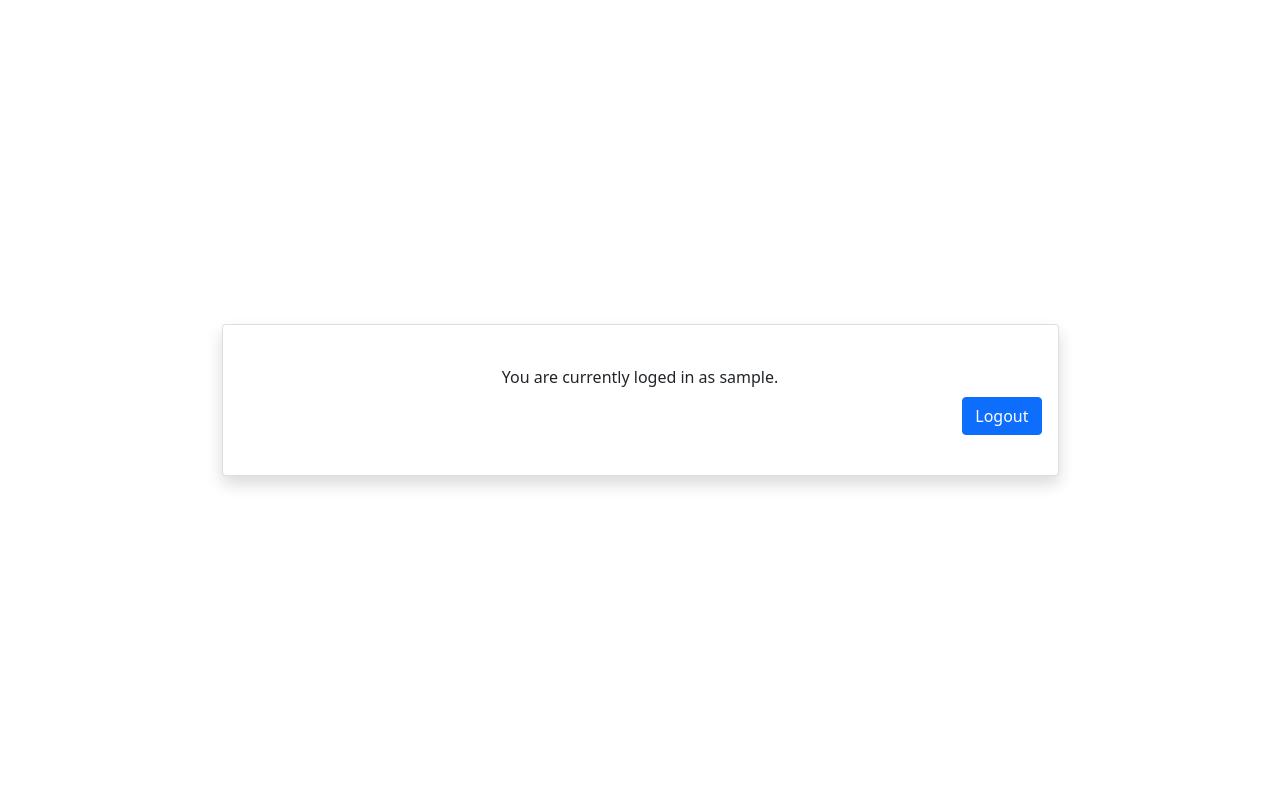
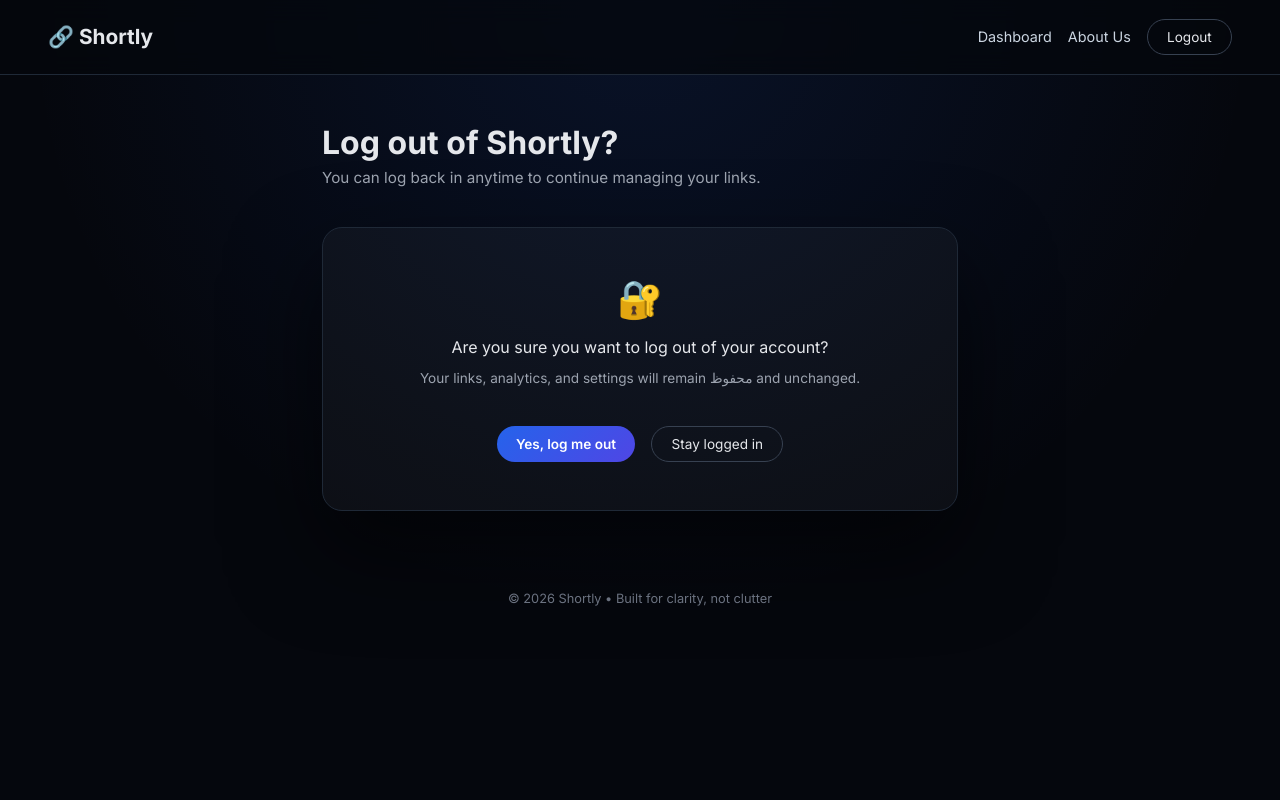
Before and after one commit to Alinps/django-url-shortener, a Django app: page /logout/ in a window 1280 px wide. Run offline with Django 4.2, Linux system fonts and the light colour scheme; the visitor is signed in with stand-in values (Sample User, id 1).

Commit message:
changed the ui of logout confirmation

```diff
--- /dev/null
+++ b/app/static/css/logout_confirm.css
@@ -0,0 +1,99 @@
+* {
+  margin: 0;
+  padding: 0;
+  box-sizing: border-box;
+  font-family: 'Inter', sans-serif;
+}
+
+body {
+  background:
+    radial-gradient(circle at top, rgba(37,99,235,0.12), transparent 60%),
+    #05070d;
+  color: #e5e7eb;
+  min-height: 100vh;
+}
+
+/* PAGE */
+.page {
+  max-width: 700px;
+  margin: 0 auto;
+  padding: 3rem 2rem;
+}
+
+/* HEADER */
+.page-header h1 {
+  font-size: 2rem;
+  margin-bottom: 0.4rem;
+}
+
+.subtitle {
+  color: #9ca3af;
+  font-size: 0.95rem;
+}
+
+/* CARD */
+.confirm-card {
+  margin-top: 2.5rem;
+  background: rgba(255,255,255,0.03);
+  border: 1px solid #1f2937;
+  border-radius: 20px;
+  padding: 3rem;
+  box-shadow: 0 40px 90px rgba(0,0,0,0.6);
+  text-align: center;
+}
+
+/* ICON */
+.icon {
+  font-size: 2.3rem;
+  margin-bottom: 1rem;
+}
+
+/* TEXT */
+.message {
+  font-size: 1rem;
+  margin-bottom: 0.8rem;
+}
+
+.note {
+  font-size: 0.85rem;
+  color: #9ca3af;
+  margin-bottom: 2.5rem;
+}
+
+/* ACTIONS */
+.actions {
+  display: flex;
+  justify-content: center;
+  gap: 1rem;
+  flex-wrap: wrap;
+}
+
+.btn {
+  padding: 0.7rem 1.6rem;
+  border-radius: 999px;
+  text-decoration: none;
+  font-size: 0.9rem;
+  cursor: pointer;
+  border: none;
+}
+
+/* PRIMARY */
+.btn.primary {
+  background: linear-gradient(135deg, #2563eb, #4f46e5);
+  color: white;
+  font-weight: 600;
+}
+
+/* CANCEL */
+.btn.ghost {
+  border: 1px solid #374151;
+  color: #e5e7eb;
+  background: transparent;
+}
+
+/* RESPONSIVE */
+@media (max-width: 600px) {
+  .confirm-card {
+    padding: 2.2rem;
+  }
+}
--- a/app/templates/logout.html
+++ b/app/templates/logout.html
@@ -1,33 +1,57 @@
 <!DOCTYPE html>
 <html lang="en">
 <head>
-    <meta charset="UTF-8">
-    <meta name="viewport" content="width=device-width, initial-scale=1.0">
-     <link href="https://cdn.jsdelivr.net/npm/bootstrap@5.0.2/dist/css/bootstrap.min.css" rel="stylesheet" integrity="sha384-EVSTQN3/azprG1Anm3QDgpJLIm9Nao0Yz1ztcQTwFspd3yD65VohhpuuCOmLASjC" crossorigin="anonymous">
-    <title>Document</title>
+  <meta charset="UTF-8">
+  {%load static%}
+  <title>Log out — Shortly</title>
+  <meta name="viewport" content="width=device-width, initial-scale=1.0">
+
+  <link href="https://fonts.googleapis.com/css2?family=Inter:wght@300;400;600;700&display=swap" rel="stylesheet">
+  <link rel="stylesheet" href="{%static 'css/logout_confirm.css'%}">
+  <link rel="stylesheet" href="{%static 'css/navbar.css'%}">
+  <link rel="stylesheet" href="{%static 'css/footer.css'%}">
 </head>
 <body>
-    <div class="container">
-        <div class="d-flex justify-content-center align-items-center vh-100">
-        <div class="card w-75 shadow py-4">
-            <div class="card-body">
-                 {%if user.is_authenticated%}
-                 <p class="card-title text-center">You are currently loged in as {{context.user}}.</p>
-                 <form method="POST">
-                    {%csrf_token%}
-                    <button type="submit" class="btn btn-primary float-end">Logout</button>
-                 </form>
+{%include 'partials/navbar.html'%}
+<main class="page">
 
-                 {%else%}
-                    <p class="card-text text-center">You are not currently loged in </p>
-                {%endif%}
-            </div>
-        </div>
+  <!-- HEADER -->
+  <section class="page-header">
+    <h1>Log out of Shortly?</h1>
+    <p class="subtitle">
+      You can log back in anytime to continue managing your links.
+    </p>
+  </section>
 
-        </div>
-    </div>
+  <!-- CONFIRM CARD -->
+  <section class="confirm-card">
 
+    <div class="icon">🔐</div>
 
-  <script src="https://cdn.jsdelivr.net/npm/bootstrap@5.0.2/dist/js/bootstrap.bundle.min.js" integrity="sha384-MrcW6ZMFYlzcLA8Nl+NtUVF0sA7MsXsP1UyJoMp4YLEuNSfAP+JcXn/tWtIaxVXM" crossorigin="anonymous"></script>
+    <p class="message">
+      Are you sure you want to log out of your account?
+    </p>
+
+    <p class="note">
+      Your links, analytics, and settings will remain محفوظ and unchanged.
+    </p>
+
+    <form method="post">
+       {% csrf_token %}
+
+      <div class="actions">
+        <button type="submit" class="btn primary">
+          Yes, log me out
+        </button>
+        <a href="{%url 'home'%}" class="btn ghost">
+          Stay logged in
+        </a>
+      </div>
+    </form>
+
+  </section>
+
+</main>
+{%include 'partials/footer.html'%}
 </body>
 </html>
--- a/app/views.py
+++ b/app/views.py
@@ -44,14 +44,12 @@ def login_user(request):
 
 
 @login_required(login_url='/login/')
+@csrf_protect
 def logout_user(request):
     if request.method=='POST':
         logout(request)
         return redirect('login')
-    context={
-        'user':request.user
-    }
-    return render(request,'logout.html',{'context':context})
+    return render(request,'logout.html')
 
 
 @login_required
```
